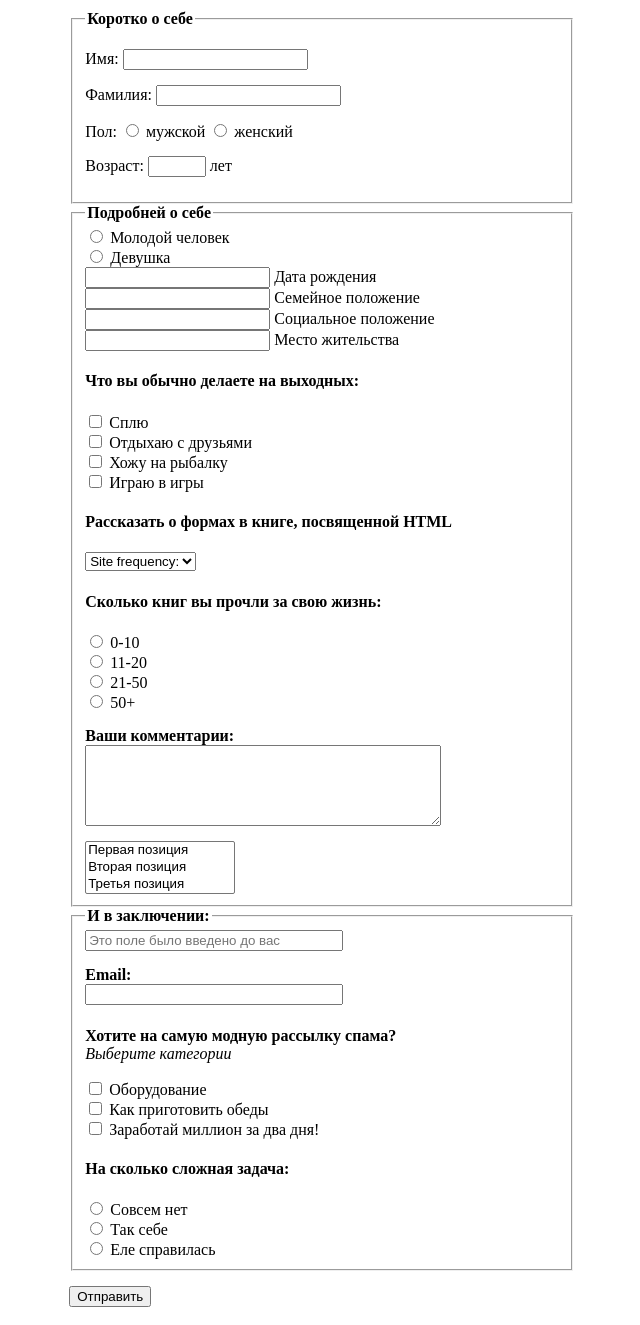
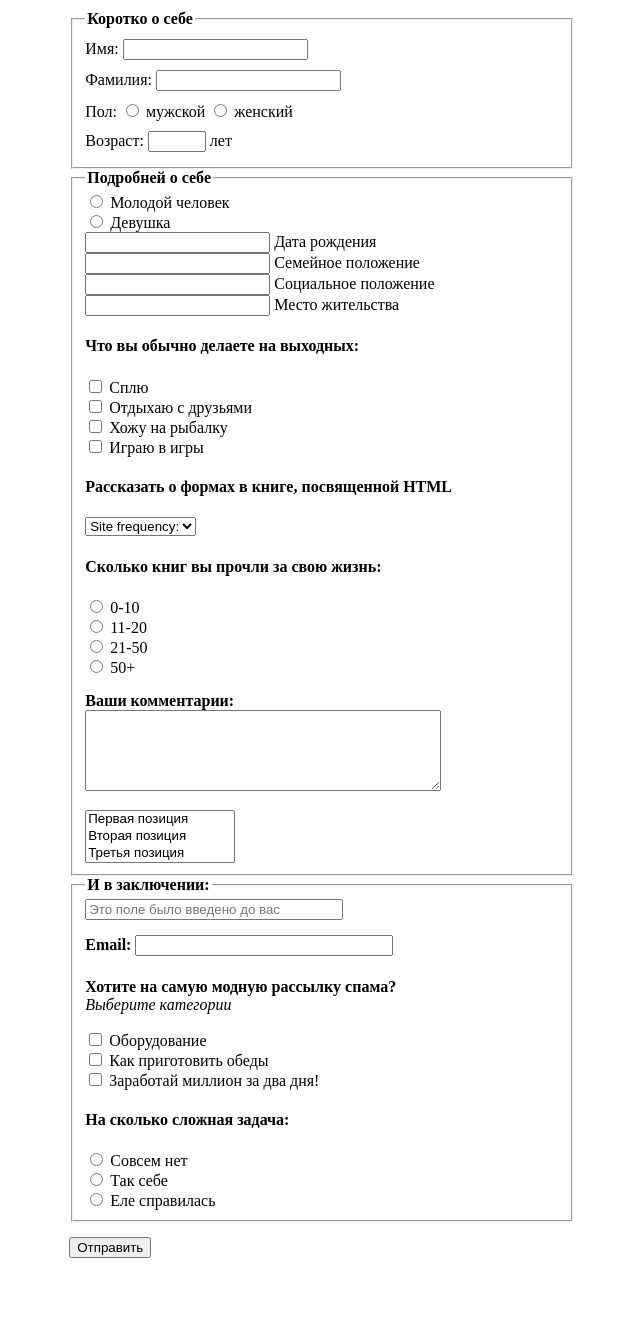
Before and after one commit to GeekHub-Frontend-CMS-8/Bushtin_Ivan_hw_3, a plain HTML site: page forms/index.html in a window 1280 px wide. Shown: the whole page, without its empty margins (318-958 px from the left). After the commit the page ends 1283 px from the top, so only its background shows below. Drawn offline with Linux system fonts and the light colour scheme.

Commit message:
Some changes on forms, add lists. Removed id from css

```diff
--- a/forms/css/style.css
+++ b/forms/css/style.css
@@ -2,17 +2,22 @@ form{
 	width: 40%;
 	margin: 10px auto;
 }
-legend,.indent{
+legend,.text-bold{
 	font-weight: bold;
 }
-.about label,.indent,#send{
+ul{
+	list-style-type:none;
+	padding:0;
+	margin:0;
+}
+.indent li{
+	padding:5px 0;
+}
+.send1{
 	margin: 15px 0;
 }
-.flex{
-	display: inline;
-}
-#email,textarea,label{
-	display: block;
+.sex-inline{
+	display: inline-block;
 }
 textarea{
 	max-width: 350px;
@@ -20,7 +25,7 @@ textarea{
 select{
 	outline: 0;
 }
-#field1, #email{
+.field,.email1{
 	width: 250px;
 }
 p{
@@ -30,9 +35,9 @@ p{
 .h4Margin{
 	margin-bottom: 0;
 }
-#select-position{
+.s-position{
 	width: 150px;
 }
-#age{
+.age1{
 	width: 50px;
 }
--- a/forms/index.html
+++ b/forms/index.html
@@ -7,131 +7,207 @@
 </head>
 <body>
 	<form action="url" method="post" name="about">
-		<fieldset class="about">
+		<fieldset>
 			<legend>Коротко о себе</legend>
+			<ul class="indent">
+				<li>
 					<label for="firstname"> Имя:
 						<input type="text" name="firstname" id="firstname" required>
 					</label>
+				</li>
+				<li>
 					<label for="lastname"> Фамилия:
 						<input type="text" name="lastname" id="lastname" required>
 					</label>
-				<label for="sex1" class="flex"> Пол:
+				</li>
+				<li class="sex-inline">
+					<label for="sex1"> Пол:
 						<input type="radio" name="sex" id="sex1" value="male" required> мужской
 					</label>
-				<label for="sex2" class="flex">
+				</li>
+				<li class="sex-inline">
+					<label for="sex2">
 						<input type="radio" name="sex" id="sex2" value="female" required> женский
 					</label>
+				</li>
+				<li>
 					<label for="age">Возраст:
-					<input type="number" name="age" id="age" required> лет
+						<input type="number" name="age" id="age" class="age1" required> лет
 					</label>
+				</li>
+			</ul>
 		</fieldset>
 		<fieldset>
 			<legend>Подробней о себе</legend>
+				<ul>
+					<li>
 						<label for="sex3">
 							<input type="radio" name="sex" id="sex3" value="male" required> Молодой человек
 						</label>
+					</li>
+					<li>
 						<label for="sex4">
 							<input type="radio" name="sex" id="sex4" value="female" required> Девушка
 						</label>
+					</li>
+					<li>
 						<label for="birthday">
 							<input type="text" name="birthday" id="birthday" required> Дата рождения
 						</label>
+					</li>
+					<li>
 						<label for="family_status">
 							<input type="text" name="family_status" id="family_status" required> Семейное положение
 						</label>
+					</li>
+					<li>
 						<label for="social_status">
 							<input type="text" name="social_status" id="social_status" required> Социальное положение
 						</label>
+					</li>
+					<li>
 						<label for="home">
 							<input type="text" name="home" id="home" required> Место жительства
 						</label>
+					</li>
+				</ul>
 
 				<h4>Что вы обычно делаете на выходных:</h4>
 
+				<ul>
+					<li>
 						<label for="sleep">
 							<input type="checkbox" name="sleep" id="sleep"> Сплю
 						</label>
+					</li>
+					<li>
 						<label for="relax">
 							<input type="checkbox" name="relax" id="relax"> Отдыхаю с друзьями
 						</label>
+					</li>
 						<label for="fishing">
 							<input type="checkbox" name="fishing" id="fishing"> Хожу на рыбалку
 						</label>
+					<li>
 						<label for="games">
 							<input type="checkbox" name="games" id="games"> Играю в игры
 						</label>
+					</li>
+				</ul>
 
 				<h4>Рассказать о формах в книге, посвященной HTML</h4>
 
+				<ul>
+					<li>
 						<label for="site_frequency">
 							<select name="site_frequency" id="site_frequency">
 								<option value="site_frequency">Site frequency:</option>
 							</select>
 						</label>
+					</li>
+				</ul>
 
 				<h4>Сколько книг вы прочли за свою жизнь:</h4>
 
+				<ul>
+					<li>
 						<label for="books_0-10">
 							<input type="radio" name="books" id="books_0-10" value="0-10"> 0-10
 						</label>
+					</li>
+					<li>
 						<label for="books_11-20">
 							<input type="radio" name="books" id="books_11-20" value="11-20"> 11-20
 						</label>
+					</li>
+					<li>
 						<label for="books_21-50">
 							<input type="radio" name="books" id="books_21-50" value="21-50"> 21-50
 						</label>
+					</li>
+					<li>
 						<label for="books_50+">
 							<input type="radio" name="books" id="books_50+" value="50+"> 50+
 						</label>
-
-				<label for="comment" class="indent">Ваши комментарии:
+					</li>
+				</ul>
+				<ul>
+					<li class="send1">
+						<label for="comment" class="text-bold">Ваши комментарии:
 							<textarea name="comment" id="comment" rows="5" cols="50"></textarea>
 						</label>
-
+					</li>
+				</ul>
+				<ul>
+					<li>
 						<label for="select-position">
-					<select name="select-position" id="select-position" size="3">
+							<select name="select-position" id="select-position" class="s-position" size="3">
 								<option value="First position">Первая позиция</option>
 								<option value="Second position">Вторая позиция</option>
 								<option value="Third position">Третья позиция</option>
 							</select>
 						</label>
+					</li>
+				</ul>
 		</fieldset>
 		<fieldset>
 			<legend>И в заключении:</legend>
+			<ul>
+				<li>
 					<label for="field1">
-				<input type="text" name="field1" id="field1" placeholder="Это поле было введено до вас" readonly>
+						<input type="text" name="field1" id="field1" class="field" placeholder="Это поле было введено до вас" readonly>
 					</label>
-			<label for="email" class="indent"> Email:
-				<input type="email" name="email" id="email" required>
+				</li>
+				<li class="send1">
+					<label for="email" class="text-bold"> Email:
+						<input type="email" name="email" id="email" class="email1" required>
 					</label>
+				</li>
+			</ul>
 
 			<h4 class="h4Margin">Хотите на самую модную рассылку спама?</h4>
 			<p>Выберите категории</p>
 
+			<ul>
+				<li>
 					<label for="categories1">
 						<input type="checkbox" name="categories1" id="categories1">	Оборудование
 					</label>
+				</li>
+				<li>
 					<label for="categories2">
 						<input type="checkbox" name="categories2" id="categories2">	Как приготовить обеды
 					</label>
+				</li>
+				<li>
 					<label for="categories3">
 						<input type="checkbox" name="categories3" id="categories3">	Заработай миллион за два дня!
 					</label>
+				</li>
+			</ul>
 
 			<h4>На сколько сложная задача:</h4>
 
+			<ul>
+				<li>
 					<label for="task1">
 						<input type="radio" name="task" id="task1" required> Совсем нет
 					</label>
+				</li>
+				<li>
 					<label for="task2">
 						<input type="radio" name="task" id="task2" required> Так себе
 					</label>
+				</li>
+				<li>
 					<label for="task3">
 						<input type="radio" name="task" id="task3" required> Еле справилась
 					</label>
+				</li>
+			</ul>
 		</fieldset>
 		<label for="send">
-		<input type="submit" name="send" value="Отправить" id="send">
+			<input type="submit" name="send" value="Отправить" id="send" class="send1">
 		</label>
 	</form>
 </body>
```
Lines whose indentation alone changed are shown as unchanged.
